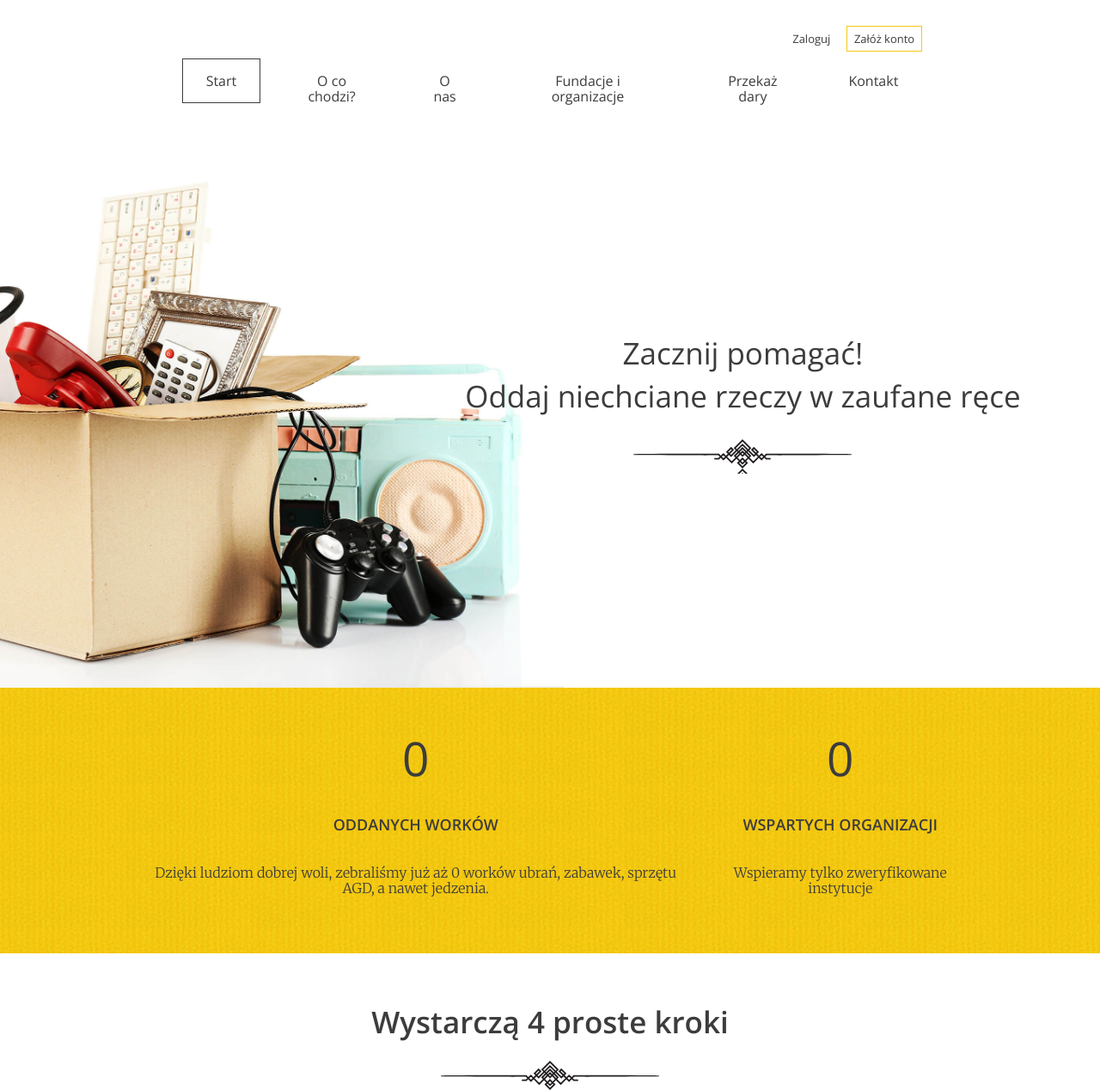
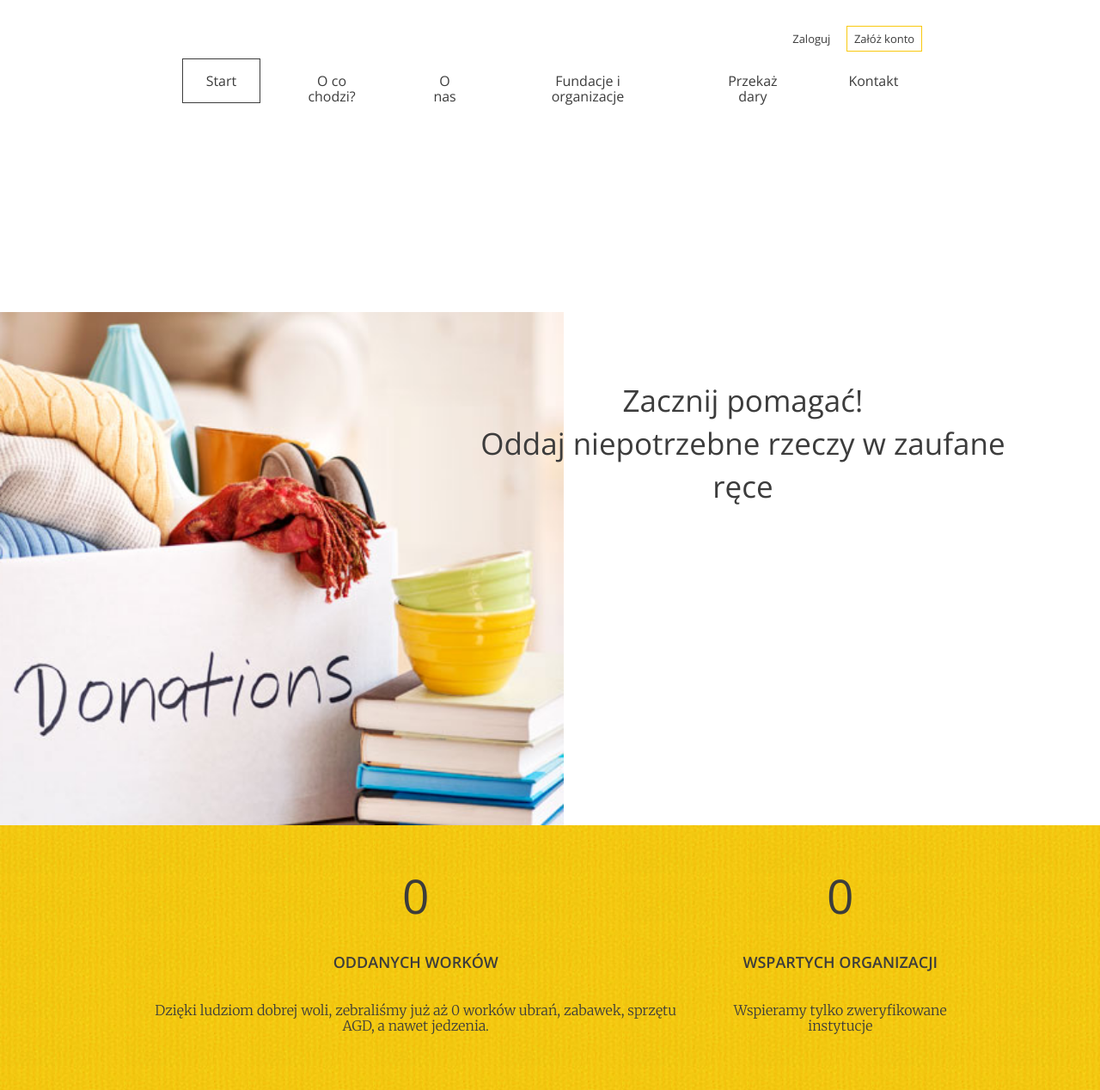
Before and after one commit to Agata999/into-the-right-hands, a Django app: page / in a window 1280 px wide. Shown: the top 1268 px of the page at 86% size. Run offline with Django 3.2, Linux system fonts and the light colour scheme; data that the repository does not hold is empty.

Commit message:
Refresh layout

```diff
--- a/donation/static/css/style.css
+++ b/donation/static/css/style.css
@@ -717,11 +717,11 @@ form.form--contact textarea::placeholder {
 
 /* line 2, scss/modules/_header.scss */
 header.header--main-page {
-  background-image: url(../images/header-bg.jpg);
+  background-image: url(../images/headerbg.jpg);
   background-position: bottom left -30vh;
   background-repeat: no-repeat;
   background-size: 70vw;
-  height: 100vh;
+  height: 120vh;
 }
 
 @media (min-width: 990px) and (max-width: 1230px) {
@@ -763,7 +763,7 @@ header .slogan--item {
 @media (min-width: 990px) and (max-width: 1230px) {
   /* line 29, scss/modules/_header.scss */
   header .slogan--item {
-    width: 75%;
+    width: 105%;
   }
 }
 
@@ -790,7 +790,6 @@ header .slogan--item h1:after {
   display: block;
   width: 256px;
   height: 40px;
-  background-image: url(../images/decoration.svg);
   background-size: contain;
   margin-top: 25px;
   margin-left: calc(50% - 128px);
@@ -1342,7 +1341,7 @@ header nav ul li:last-of-type {
 /* line 1, scss/modules/_footer.scss */
 footer {
   min-height: 80vh;
-  background-image: url(../images/footer-bg.jpg);
+  background-image: url(../images/contact.jpeg);
   background-repeat: no-repeat;
   background-size: cover;
   background-position: center;
--- a/donation/templates/index.html
+++ b/donation/templates/index.html
@@ -7,7 +7,7 @@
         <div class="slogan--item">
           <h1>
             Zacznij pomagać!<br />
-            Oddaj niechciane rzeczy w zaufane ręce
+            Oddaj niepotrzebne rzeczy w zaufane ręce
           </h1>
         </div>
       </div>
@@ -62,9 +62,8 @@
       <div class="about-us--text">
         <h2>O nas</h2>
         <p>Każdy z nas ma w domu rzeczy, których chce się pozbyć, ale nie wie jak. My też! Szkoda wyrzucać, przecież można komuś pomóc. Właśnie tak zrodził się w naszych głowach pomysł na stworzenie miejsca, w którym każdy będzie mógł oddać niepotrzebne rzeczy zaufanym instytucjom.</p>
-        <img src="{% static 'images/signature.svg' %}" class="about-us--text-signature" alt="Signature" />
       </div>
-      <div class="about-us--image"><img src="{% static 'images/about-us.jpg' %}" alt="People in circle" /></div>
+      <div class="about-us--image"><img src="{% static 'images/aboutus.jpg' %}" alt="People in circle" /></div>
     </section>
 
      <section id="help" class="help">
```
Also changed, not shown: donation/static/images/about-us.jpg (deleted), donation/static/images/aboutus.jpg (added), donation/static/images/contact.jpeg (added), donation/static/images/footer-bg.jpg (deleted), donation/static/images/header-bg.jpg (deleted), donation/static/images/headerbg.jpg (added), donation/static/images/signature.svg (deleted).
